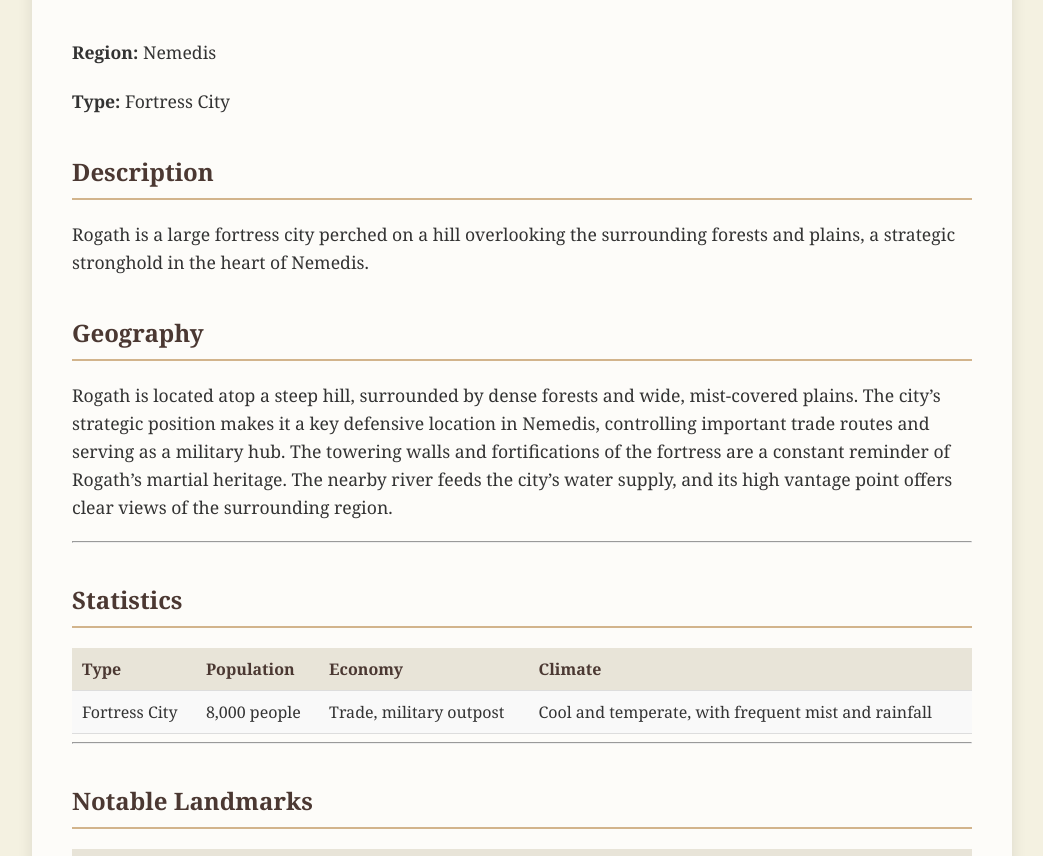
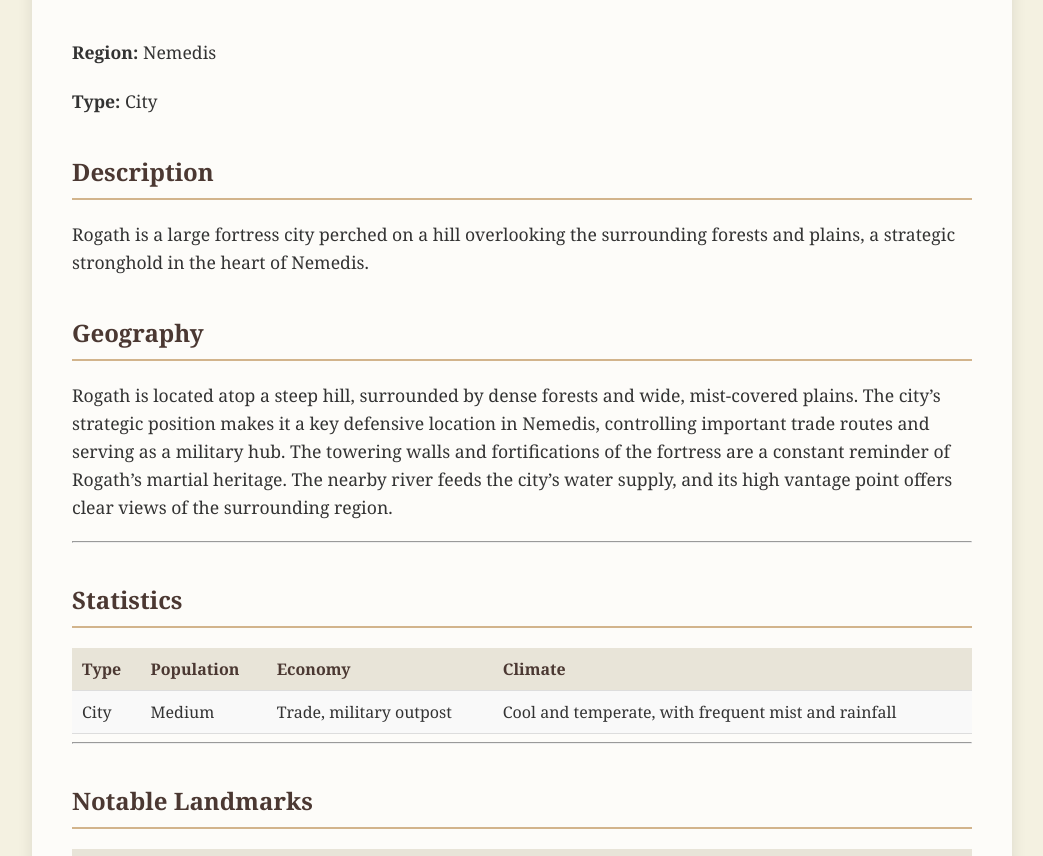
Before and after one commit to arcticblizzard/Myridia, a Jekyll site: the page built from locations/rogath.md, in a window 1280 px wide and 1400 px high, cut to the strip 544-1400 px from the top of the window. Shown: the whole strip, without its empty margins (118-1161 px from the left). Built offline with Jekyll 4.4.1, drawn with Linux system fonts in a browser that asks for light colours.

Commit message:
Update rogath.md

```diff
--- a/locations/rogath.md
+++ b/locations/rogath.md
@@ -1,11 +1,11 @@
 ---
 layout: location
 title: "Rogath"
-image: "file-2q3wJlqIIx5DwQrBvJO7NBYH"
+image: "/assets/images/rogath.jpg"
 permalink: /locations/rogath/
 region: "Nemedis"
-type: "Fortress City"
-coordinates: {}
+type: "City"
+coordinates: "7528,8240"
 description: "Rogath is a large fortress city perched on a hill overlooking the surrounding forests and plains, a strategic stronghold in the heart of Nemedis."
 ---
 
@@ -19,7 +19,7 @@ Rogath is located atop a steep hill, surrounded by dense forests and wide, mist-
 
 | Type           | Population  | Economy                     | Climate                |
 |----------------|-------------|-----------------------------|------------------------|
-| Fortress City  | 8,000 people| Trade, military outpost      | Cool and temperate, with frequent mist and rainfall|
+| City  | Medium | Trade, military outpost      | Cool and temperate, with frequent mist and rainfall|
 
 ---
 
```
